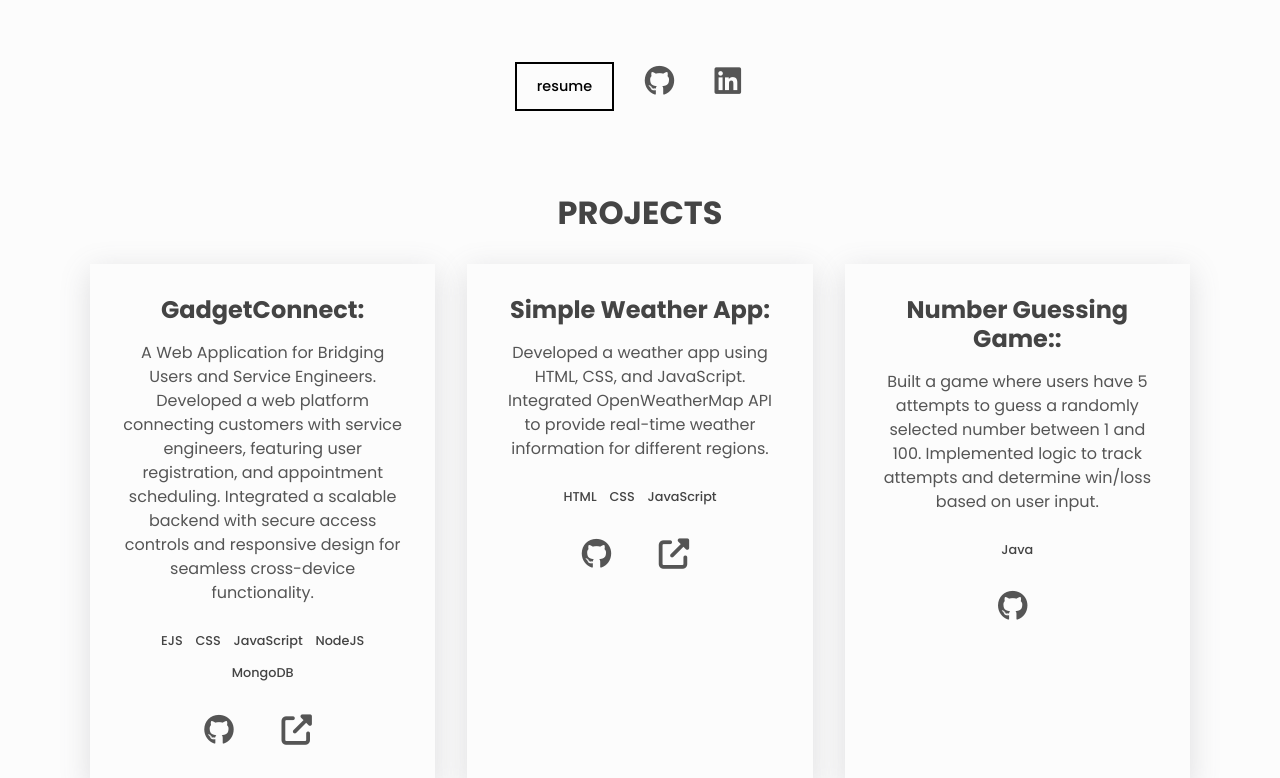
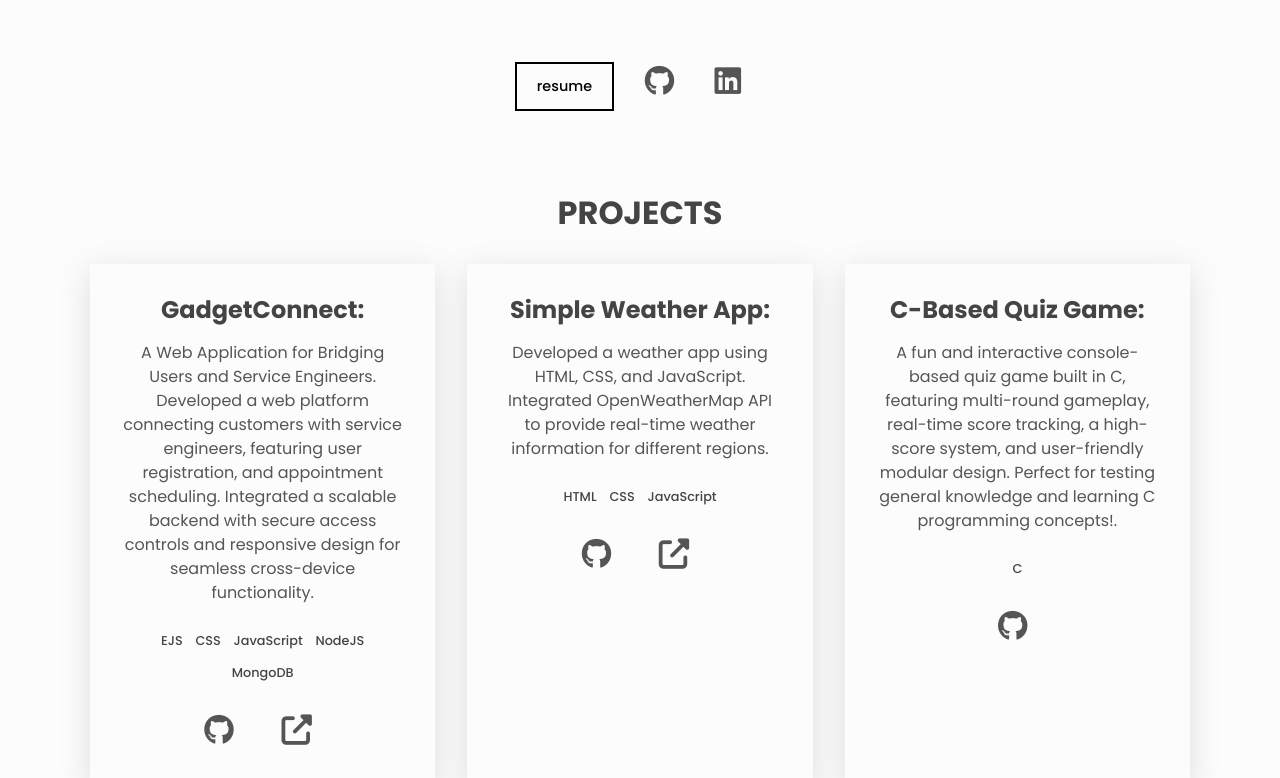
Before and after one commit to chirag1689/Portfolio-Website, a plain HTML site: page index.html in a window 1280 px wide. Shown: the part 563-1341 px from the top of the page. Drawn offline with Linux system fonts and the light colour scheme.

Commit message:
Update index.html

```diff
--- a/index.html
+++ b/index.html
@@ -179,16 +179,16 @@
           </a>
         </div>
         <div class="project">
-          <h3>Number Guessing Game::</h3> <!--Peoject Title -->
+          <h3>C-Based Quiz Game:</h3> <!--Peoject Title -->
           <p class="project__description">
-            Built a game where users have 5 attempts to guess a randomly selected number between 1 and 100.
-            Implemented logic to track attempts and determine win/loss based on user input.</p> <!--Project description-->
+            A fun and interactive console-based quiz game built in C, featuring multi-round gameplay, real-time score tracking,
+            a high-score system, and user-friendly modular design. Perfect for testing general knowledge and learning C programming concepts!.</p> <!--Project description-->
           <ul class="project__stack">
-            <li class="project__stack-item">Java</li>
+            <li class="project__stack-item">C</li>
           </ul>
 
           <a
-            href="https://github.com/chirag1689/Number_Guessing_Game" target="_blank"
+            href="https://github.com/chirag1689/C-Based-Quiz-Game" target="_blank"
             aria-label="source code"
             class="link link--icon"
           >  <!--Project link-->
```
